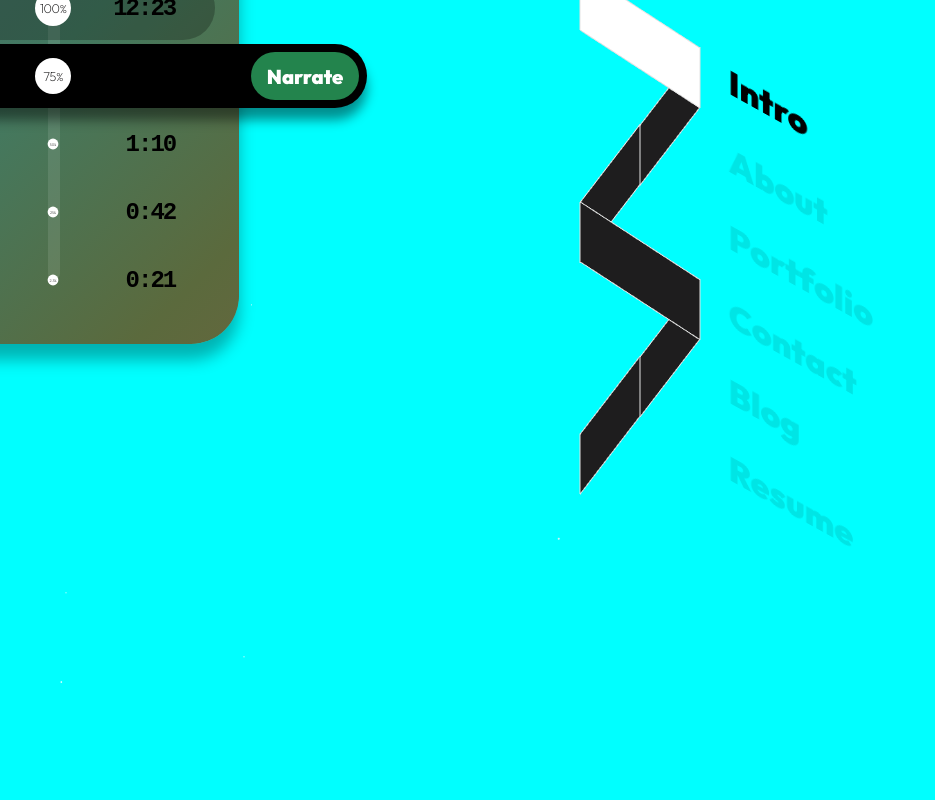
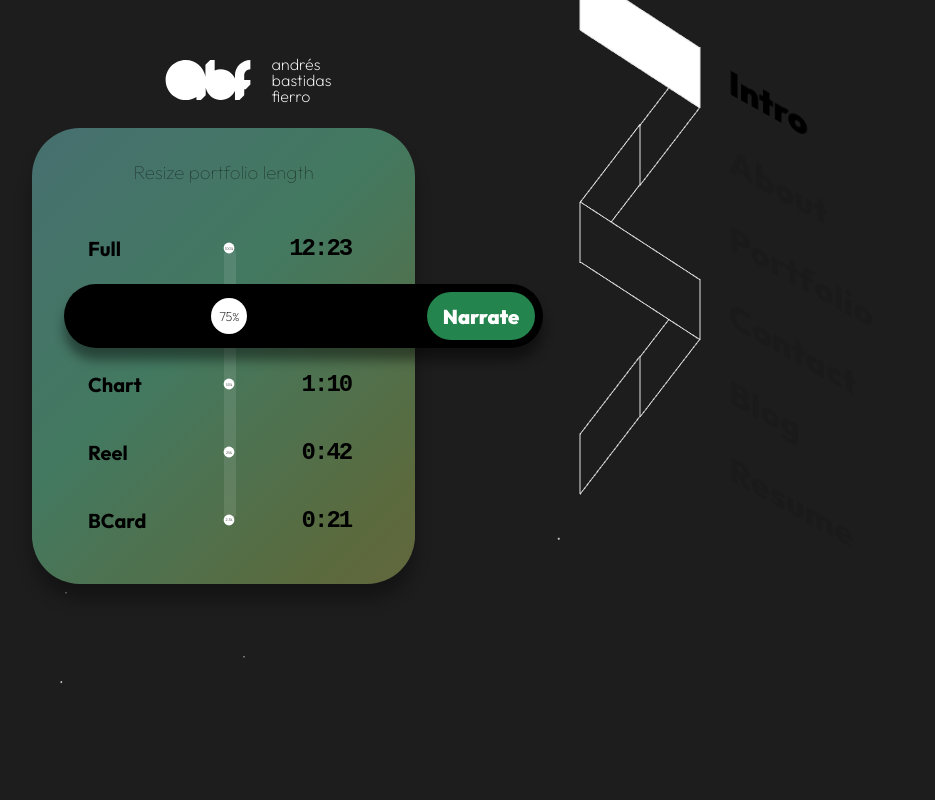
Before and after one commit to andna/andresbf, a React (Vite) app: page / in a window 1280 px wide. Shown: the top 800 px of the page, without its empty margins (0-935 px from the left). Built offline with nearby package versions, Linux system fonts and the light colour scheme; a web font is replaced by a local one.

Commit message:
landscape resizing

```diff
--- a/src/_mixins.scss
+++ b/src/_mixins.scss
@@ -12,17 +12,18 @@
   }
 }
 
+@mixin aspect-landscape-large {
+  @media (min-width: vars.$large-breakpoint) and (min-height: vars.$portrait-height-breakpoint) {
+    @content;
+  }
+}
+
 @mixin aspect-portrait {
   @media not all and (min-width: vars.$mid-breakpoint) and (min-height: vars.$portrait-height-breakpoint) {
     @content;
   }
 }
 
-@mixin aspect-portrait-large {
-  @media not all and (min-width: vars.$large-breakpoint) and (min-height: vars.$portrait-height-breakpoint) {
-    @content;
-  }
-}
 
 
 @mixin pill-r {
--- a/src/styles.scss
+++ b/src/styles.scss
@@ -23,6 +23,8 @@
   --font-size-l: 1.5rem;
 
     --border-radius: 3rem;
+
+    --portfolio-width: 35rem; // 560px
 }
 
 * {
@@ -66,6 +68,7 @@ button {
 
 .app {
   display: flex;
+  justify-content: end;
 }
 
 
@@ -389,11 +392,12 @@ button {
 
 
 .portfolios{
-    margin: 95vh auto 10rem;
+    margin-top: 95vh;
+    margin-bottom: 10rem;
 }
 
 .portfolios-container{
-    width: 600px;
+    width: var(--portfolio-width);
     background-color: #28262b;
     margin: 0 auto;
     position: relative;
@@ -422,20 +426,32 @@ button {
 
 @include aspect-landscape {
 
+    .portfolios{
+        max-width: 60%;
+    }
+
     .narrator {
         position: fixed;
         z-index: 2;
-        left: calc(50% + -47rem);
-        top: calc(50% + -30rem);
+        left: 4rem;
+        top: 10rem;
     }
+
 
 }
 
 
-@include aspect-portrait-large {
+@include aspect-landscape-large {
 
-    body{
-        background-color: #0ff;
+    .narrator {
+        left: calc(50% + -47rem);
+        top: 15%;
     }
 
+    .portfolios{
+        margin-left: auto;
+        margin-right: auto;
+    }
+
+
 }
```
